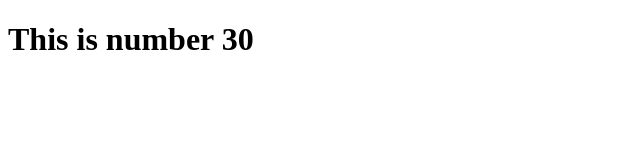
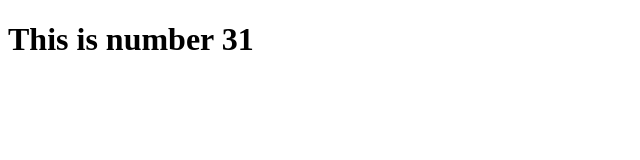
Before and after one commit to dbnorth/seivdemo2024, a plain HTML site: page LauraNsenga.html in a window 1280 px wide. Shown: the full height of the page, 0-640 px from the left. Drawn offline with Linux system fonts and the light colour scheme.

Commit message:
Update LauraNsenga.html

```diff
--- a/LauraNsenga.html
+++ b/LauraNsenga.html
@@ -1,6 +1,6 @@
 <!DOCTYPE html>
 <html>
 <body>
-    <h1>This is number 30</h1>
+    <h1>This is number 31</h1>
 </body>
 </html>
```
